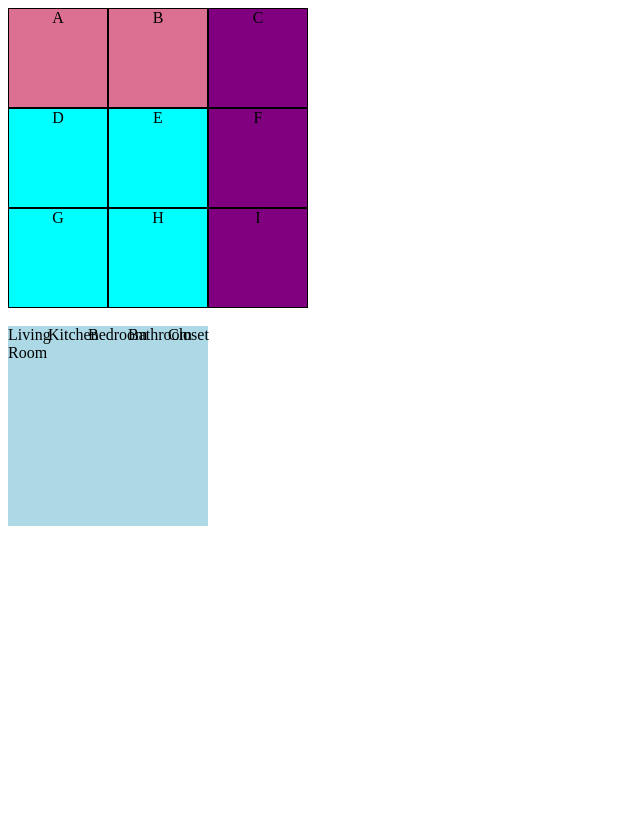
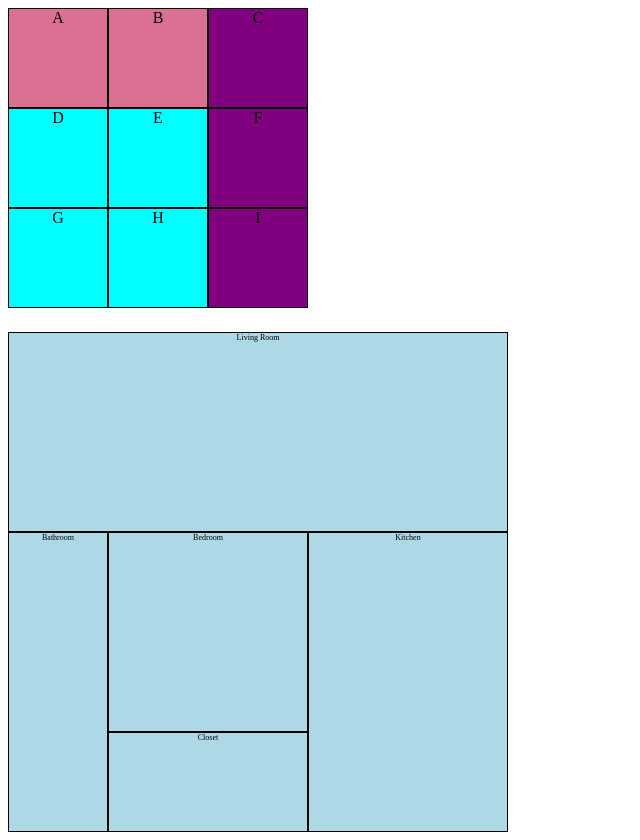
Before and after one commit to preto-phil/CSS-practice, a plain HTML site: page Grid/positioning.html in a window 1280 px wide. Shown: the whole page, without its empty margins (0-640 px from the left). Before the commit the page ends 800 px from the top, so only its background shows below. Drawn offline with Linux system fonts and the light colour scheme.

Commit message:
Grid positioning example: apartment grid layout added

```diff
--- a/Grid/positioning.css
+++ b/Grid/positioning.css
@@ -20,6 +20,47 @@
 
 .container2 {
     display: inline-grid;
-    grid-template: 40px 40px 40px 40px 40px / 40px 40px 40px 40px 40px;
+    grid-template: 100px 100px 100px 100px 100px / 100px 100px 100px 100px 100px;
     background-color: lightblue;
-  }
+}
+
+.room {
+    border: 1px solid black;
+    font-size: 50%;
+    text-align: center;
+}
+
+#living-room {
+    grid-column-start: 1;
+    grid-column-end: 6;
+    grid-row-start: 1;
+    grid-row-end: 3;
+}
+
+#kitchen {
+    grid-column-start: 4;
+    grid-column-end: 6;
+    grid-row-start: 3;
+    grid-row-end: 6;
+}
+
+#bedroom {
+    grid-column-start: 2;
+    grid-column-end: 4;
+    grid-row-start: 3;
+    grid-row-end: 5;
+}
+
+#bathroom {
+    grid-column-start: 1;
+    grid-column-end: 2;
+    grid-row-start: 3;
+    grid-row-end: 6;
+}
+
+#closet {
+    grid-column-start: 2;
+    grid-column-end: 4;
+    grid-row-start: 5;
+    grid-row-end: 6;
+}
```
